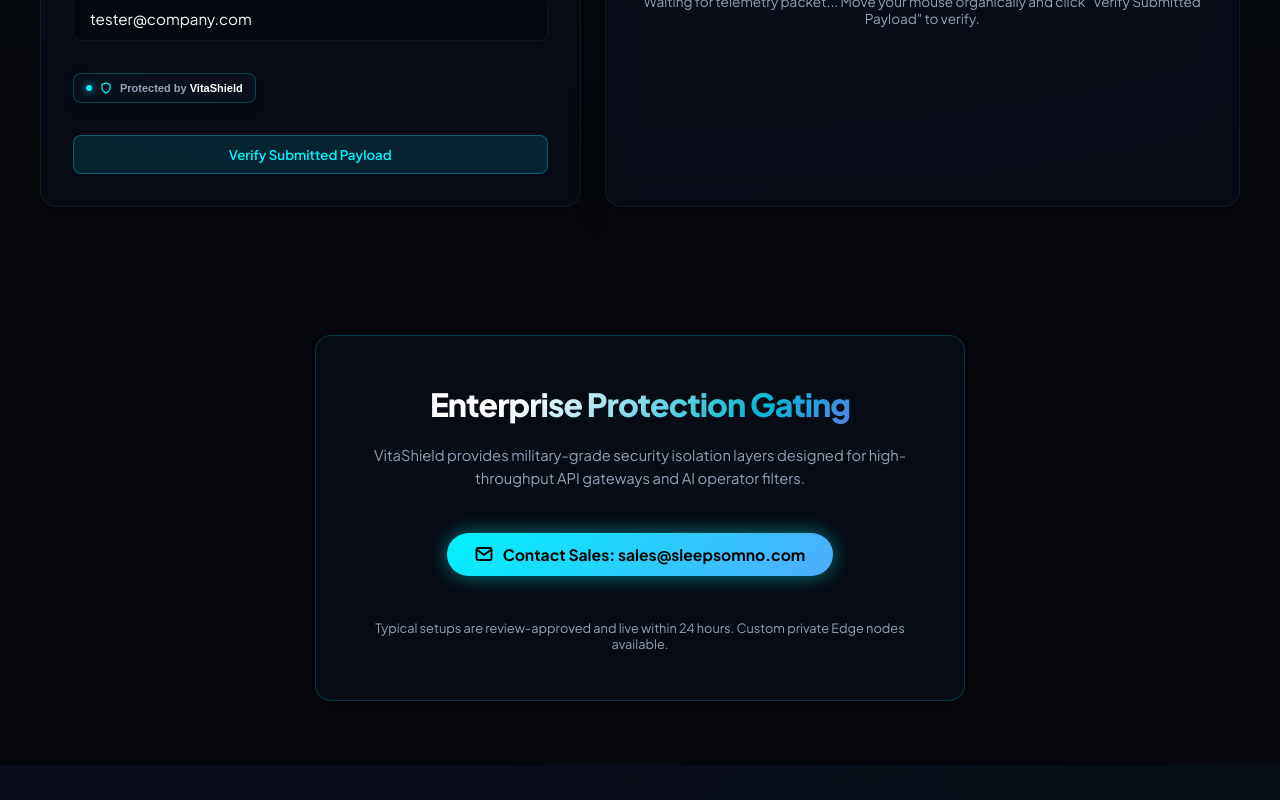
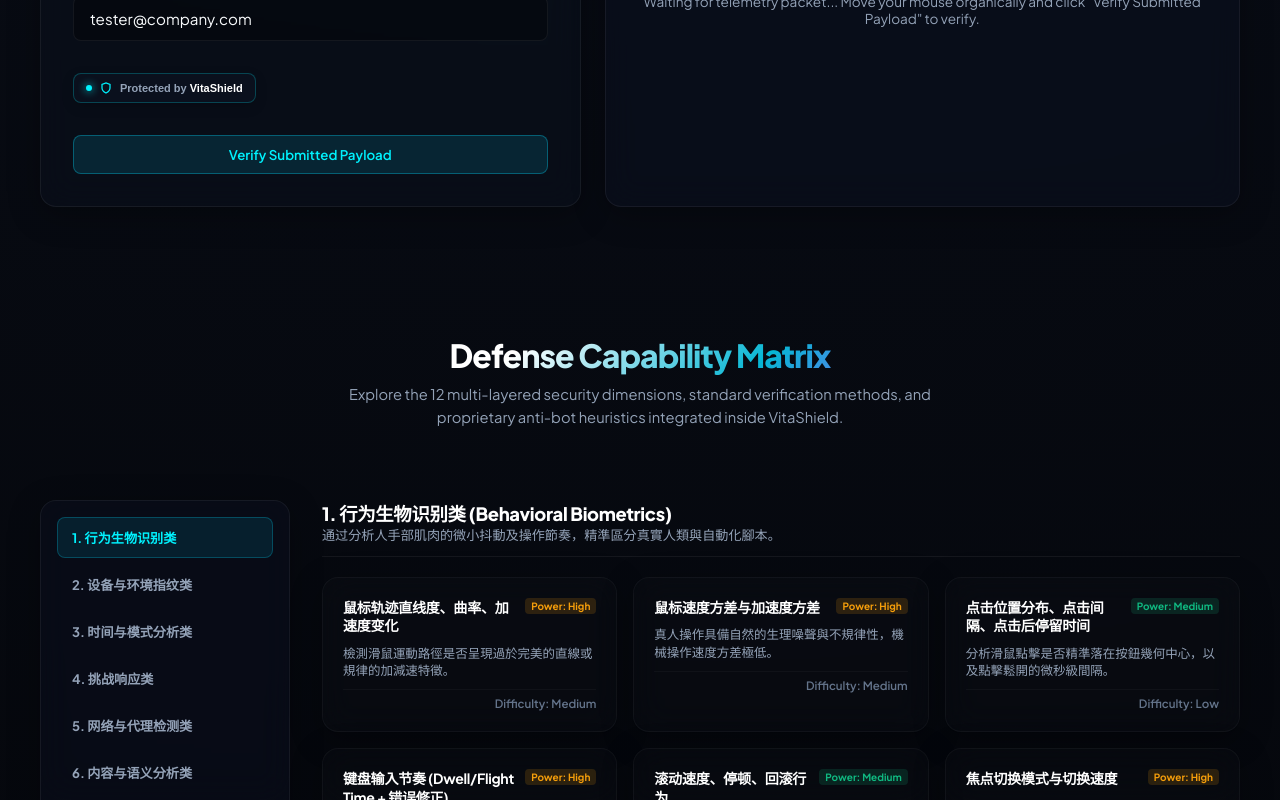
Before and after one commit to vyncuslim/VitaShield, a React (Vite) app: page / in a window 1280 px wide. Shown: the part 2000-2800 px from the top of the page. Built offline with nearby package versions, Linux system fonts and the light colour scheme.

Commit message:
feat: display Defense Capability Matrix on MarketingPortal landing page homepage

```diff
--- a/src/components/MarketingPortal.tsx
+++ b/src/components/MarketingPortal.tsx
@@ -1,5 +1,6 @@
 import React, { useState, useEffect } from 'react';
 import { VerificationWidget } from './VerificationWidget/VerificationWidget';
+import { MATRIX_CATEGORIES } from './SystemSpecs';
 
 interface MarketingPortalProps {
   onEnterConsole: () => void;
@@ -10,6 +11,7 @@ export const MarketingPortal: React.FC<MarketingPortalProps> = ({ onEnterConsole
   const [demoResults, setDemoResults] = useState<any>(null);
   const [demoLoading, setDemoLoading] = useState<boolean>(false);
   const [demoMail, setDemoMail] = useState<string>('tester@company.com');
+  const [activeMatrixCategory, setActiveMatrixCategory] = useState<string>('behavioral');
 
   const handleDemoVerify = async (token: string) => {
     setDemoLoading(true);
@@ -130,6 +132,7 @@ export const MarketingPortal: React.FC<MarketingPortalProps> = ({ onEnterConsole
         <nav style={styles.topNav}>
           <a href="#features" style={styles.navLink}>Features</a>
           <a href="#pipeline" style={styles.navLink}>How it Works</a>
+          <a href="#matrix" style={styles.navLink}>Defense Matrix</a>
           <a href="#contact" style={styles.navLink}>Contact</a>
           <button onClick={onEnterConsole} style={styles.consoleBtn}>Go to Console</button>
         </nav>
@@ -422,6 +425,94 @@ export const MarketingPortal: React.FC<MarketingPortalProps> = ({ onEnterConsole
                 Waiting for telemetry packet... Move your mouse organically and click "Verify Submitted Payload" to verify.
               </div>
             )}
+          </div>
+        </div>
+      </section>
+
+      {/* Defense Matrix Section */}
+      <section id="matrix" style={styles.section}>
+        <div style={styles.sectionHeader}>
+          <h2 style={styles.sectionTitle} className="gradient-text">Defense Capability Matrix</h2>
+          <p style={styles.sectionSubtitle}>
+            Explore the 12 multi-layered security dimensions, standard verification methods, and proprietary anti-bot heuristics integrated inside VitaShield.
+          </p>
+        </div>
+
+        <div style={{ display: 'grid', gridTemplateColumns: '250px 1fr', gap: '2rem', marginTop: '2rem', alignItems: 'start', width: '100%', textAlign: 'left' }}>
+          {/* Left Column: Categories List */}
+          <div className="glass-panel" style={{ padding: '1rem', display: 'flex', flexDirection: 'column', gap: '6px', background: 'rgba(10,15,30,0.5)' }}>
+            {MATRIX_CATEGORIES.map((cat) => (
+              <button
+                key={cat.id}
+                type="button"
+                onClick={() => setActiveMatrixCategory(cat.id)}
+                style={{
+                  padding: '10px 14px',
+                  background: activeMatrixCategory === cat.id ? 'rgba(6, 182, 212, 0.12)' : 'transparent',
+                  border: activeMatrixCategory === cat.id ? '1px solid rgba(6, 182, 212, 0.3)' : '1px solid transparent',
+                  borderRadius: '8px',
+                  color: activeMatrixCategory === cat.id ? '#00f2fe' : 'var(--text-muted)',
+                  textAlign: 'left',
+                  fontSize: '0.82rem',
+                  fontWeight: '700',
+                  cursor: 'pointer',
+                  transition: 'all 0.25s ease'
+                }}
+              >
+                {cat.id === 'vitashield' ? '🛡️ ' : ''}{cat.title.split(' (')[0]}
+              </button>
+            ))}
+          </div>
+
+          {/* Right Column: Methods Grid */}
+          <div style={{ display: 'flex', flexDirection: 'column', gap: '1.5rem' }}>
+            {MATRIX_CATEGORIES.filter(cat => cat.id === activeMatrixCategory).map((cat) => (
+              <div key={cat.id}>
+                <div style={{ marginBottom: '1.25rem', borderBottom: '1px solid rgba(255,255,255,0.06)', paddingBottom: '0.75rem' }}>
+                  <h3 style={{ fontSize: '1.15rem', color: '#fff', fontWeight: '800', margin: 0 }}>{cat.title}</h3>
+                  <p style={{ fontSize: '0.82rem', color: 'var(--text-muted)', marginTop: '4px', margin: 0, lineHeight: '1.4' }}>{cat.description}</p>
+                </div>
+
+                <div style={{ display: 'grid', gridTemplateColumns: 'repeat(auto-fill, minmax(280px, 1fr))', gap: '1rem' }}>
+                  {cat.methods.map((method, idx) => (
+                    <div
+                      key={idx}
+                      className="glass-panel"
+                      style={{
+                        padding: '1.25rem',
+                        display: 'flex',
+                        flexDirection: 'column',
+                        gap: '10px',
+                        border: cat.id === 'vitashield' ? '1px solid rgba(6, 182, 212, 0.2)' : '1px solid rgba(255,255,255,0.04)',
+                        background: cat.id === 'vitashield' ? 'rgba(6, 182, 212, 0.02)' : 'rgba(255, 255, 255, 0.01)',
+                        transition: 'all 0.3s ease'
+                      }}
+                    >
+                      <div style={{ display: 'flex', justifyContent: 'space-between', alignItems: 'flex-start', gap: '8px' }}>
+                        <h4 style={{ fontSize: '0.88rem', color: '#fff', fontWeight: '700', margin: 0, lineHeight: '1.3' }}>{method.name}</h4>
+                        <span
+                          style={{
+                            fontSize: '10px',
+                            padding: '2px 6px',
+                            borderRadius: '4px',
+                            background: method.power === 'Maximum' ? 'rgba(239, 68, 68, 0.15)' : method.power === 'High' ? 'rgba(245, 158, 11, 0.15)' : 'rgba(16, 185, 129, 0.15)',
+                            color: method.power === 'Maximum' ? 'var(--danger)' : method.power === 'High' ? 'var(--warning)' : 'var(--success)',
+                            fontWeight: '700',
+                            whiteSpace: 'nowrap'
+                          }}
+                        >
+                          Power: {method.power}
+                        </span>
+                      </div>
+                      <p style={{ fontSize: '0.78rem', color: 'var(--text-muted)', margin: 0, lineHeight: '1.4' }}>{method.desc}</p>
+                      <div style={{ display: 'flex', justifyContent: 'flex-end', fontSize: '0.72rem', color: 'var(--text-dark)', fontWeight: '600', borderTop: '1px solid rgba(255,255,255,0.03)', paddingTop: '6px' }}>
+                        Difficulty: {method.difficulty}
+                      </div>
+                    </div>
+                  ))}
+                </div>
+              </div>
+            ))}
           </div>
         </div>
       </section>
--- a/src/components/SystemSpecs.tsx
+++ b/src/components/SystemSpecs.tsx
@@ -1,6 +1,6 @@
 import React, { useState } from 'react';
 
-const MATRIX_CATEGORIES = [
+export const MATRIX_CATEGORIES = [
   {
     id: 'behavioral',
     title: '1. 行为生物识别类 (Behavioral Biometrics)',
```
